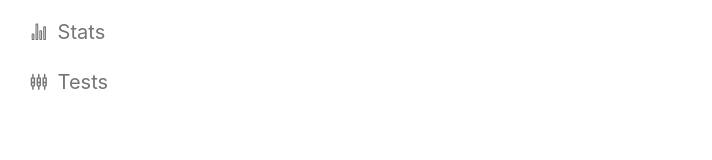
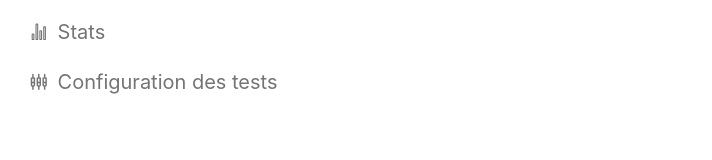
Before and after one commit to TomBrillouet/APA-PEC, a React (Vite) app: page /dashboard in a window 1280 px wide. Shown: the part 210-370 px from the top of the page, without its empty margins (0-712 px from the left). Built offline with nearby package versions, Linux system fonts and the light colour scheme; no server answers.

Commit message:
✏️F08: Fix typos navItems & components stats and test to begin with uppercase

```diff
--- a/src/App.jsx
+++ b/src/App.jsx
@@ -2,10 +2,10 @@ import { Navigate, Route, Routes } from "react-router"
 import ErrorPage from "./components/pages/error/ErrorPage"
 import LoginPage from "./components/pages/login/LoginPage"
 import Dashboard from "./components/pages/dashboard/Dashboard"
-import Stats from "./components/pages/dashboard/stats/Stats"
 import { useAuth } from "./context/AuthContext"
 import Loader from "./components/reusable/Loader"
-import Tests from "./components/pages/dashboard/tests/Tests"
+import Stats from "./components/pages/dashboard/Stats/Stats"
+import Tests from "./components/pages/dashboard/Tests/Tests"
 
 export default function App() {
   const { currentUser, loading } = useAuth()
--- a/src/components/pages/dashboard/Menu/navItems.jsx
+++ b/src/components/pages/dashboard/Menu/navItems.jsx
@@ -11,5 +11,9 @@ export const navItems = [
     path: "/dashboard/archived",
   },
   { label: "Stats", icon: <IoStatsChartOutline />, path: "/stats" },
-  { label: "Tests", icon: <MdOutlineSettingsInputComposite />, path: "/tests" },
+  {
+    label: "Configuration des tests",
+    icon: <MdOutlineSettingsInputComposite />,
+    path: "/tests",
+  },
 ]
```
